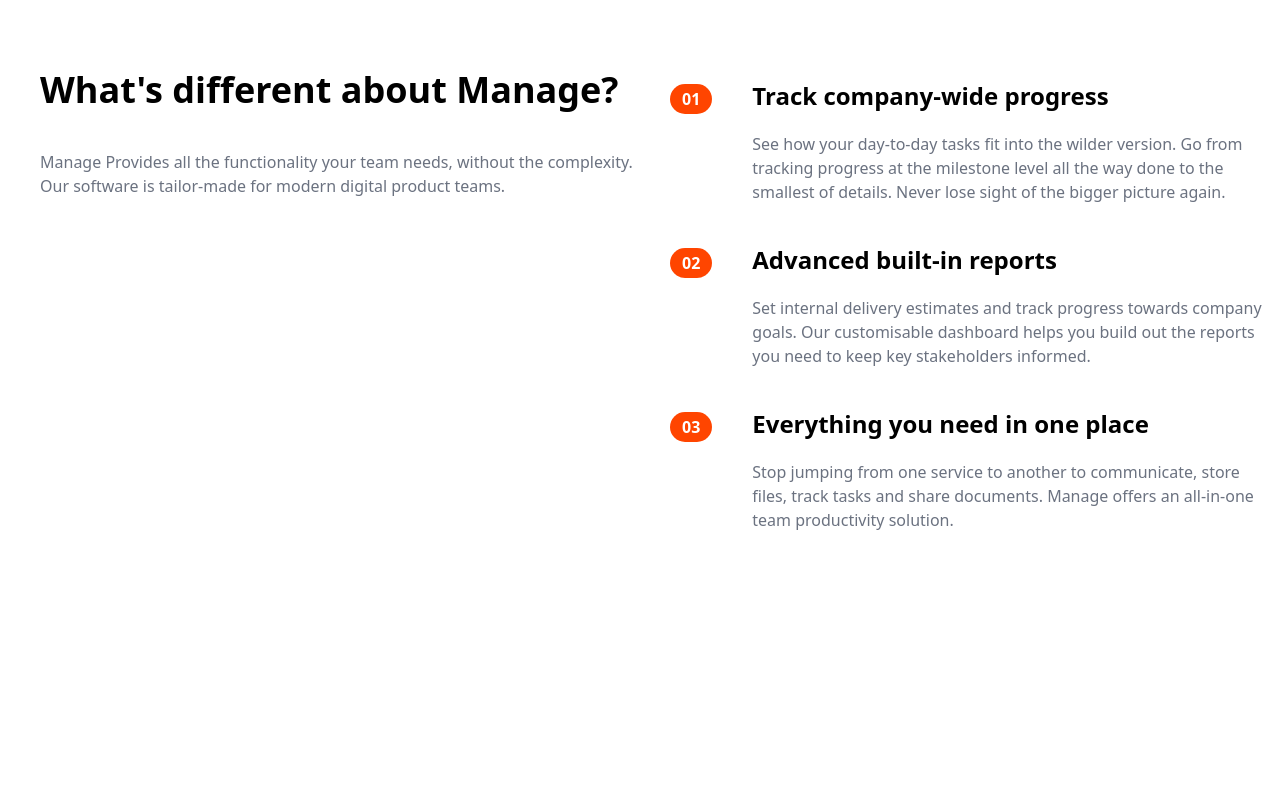
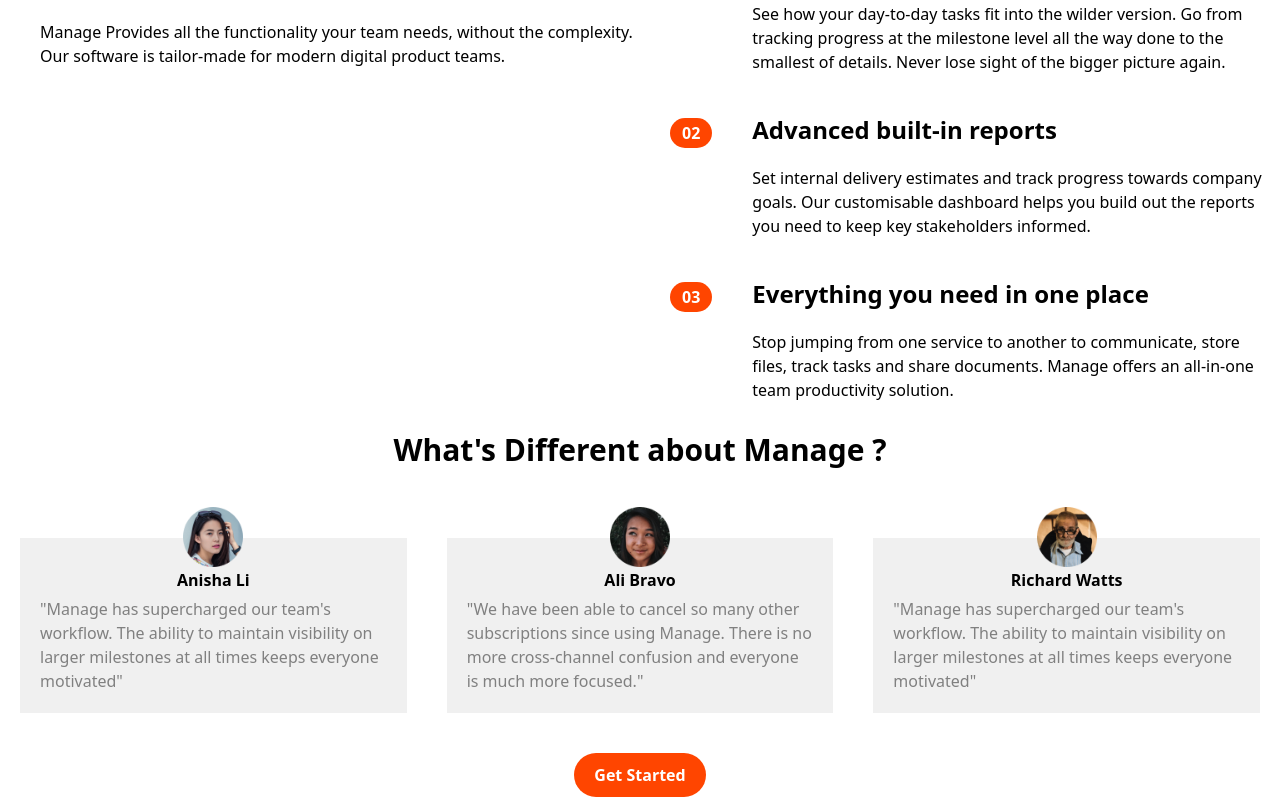
Before and after one commit to mafaz002/TailwindCss, a website: page src/index.html in a window 1280 px wide. Shown: the part 740-1537 px from the top of the page. Before the commit the page ends 1272 px from the top, so only its background shows below. Drawn offline with Linux system fonts and the light colour scheme.

Commit message:
testinomial section

```diff
--- a/src/index.html
+++ b/src/index.html
@@ -60,7 +60,7 @@
 
     <!-- FEATURES SECTION -->
     <section class="flex">
-      <div class="flex flex-row flex-1 items-center mt-[150px] ml-10">
+      <div class="flex flex-row flex-1 items-center mt-[20px] ml-10">
         <div class="flex-col flex-1 self-stretch space-y-10">
           <h1 class="font-bold text-4xl">What's different about Manage?</h1>
           <p class="text-gray-500">
@@ -126,5 +126,73 @@
         </div>
       </div>
     </section>
+
+    <!-- TESTINOMIAL SECTION -->
+    <section class="flex flex-col space-y-10">
+      <div class="flex justify-center flex-1 my-[30px]">
+        <h1 class="font-bold text-3xl select-none">
+          What's Different about Manage ?
+        </h1>
+      </div>
+      <div class="flex flex-row flex-1 space-x-10 mx-[20px] justify-around">
+        <div
+          class="relative flex flex-col items-center flex-1 self-stretch px-[20px] pb-[20px] bg-review"
+        >
+          <img
+            class="absolute top-[-18%] w-[60px] h-[60px]"
+            src="../assets/avatar-anisha.png"
+            alt=""
+          />
+          <h1 class="font-bold text-1xl mt-[30px] select-none">Anisha Li</h1>
+          <p class="text-gray mt-[5px]">
+            "Manage has supercharged our team's workflow. The ability to
+            maintain visibility on larger milestones at all times keeps everyone
+            motivated"
+          </p>
+        </div>
+
+        <div
+          class="relative flex flex-col items-center flex-1 self-stretch px-[20px] pb-[20px] bg-review"
+        >
+          <img
+            class="absolute top-[-18%] w-[60px] h-[60px]"
+            src="../assets/avatar-ali.png"
+            alt=""
+          />
+          <h1 class="font-bold text-1xl mt-[30px] select-none">Ali Bravo</h1>
+          <p class="text-gray mt-[5px]">
+            "We have been able to cancel so many other subscriptions since using
+            Manage. There is no more cross-channel confusion and everyone is
+            much more focused."
+          </p>
+        </div>
+
+        <div
+          class="relative flex flex-col items-center flex-1 self-stretch px-[20px] pb-[20px] bg-review"
+        >
+          <img
+            class="absolute top-[-18%] w-[60px] h-[60px]"
+            src="../assets/avatar-richard.png"
+            alt=""
+          />
+          <h1 class="font-bold text-1xl mt-[30px] select-none">
+            Richard Watts
+          </h1>
+          <p class="text-gray mt-[5px]">
+            "Manage has supercharged our team's workflow. The ability to
+            maintain visibility on larger milestones at all times keeps everyone
+            motivated"
+          </p>
+        </div>
+      </div>
+
+      <div class="flex flex-row justify-center">
+        <div
+          class="hidden md:block select-none rounded-3xl font-bold text-white px-5 py-2.5 bg-orangered hover:bg-lightcoral hover:cursor-pointer"
+        >
+          Get Started
+        </div>
+      </div>
+    </section>
   </body>
 </html>
--- a/tailwind.config.js
+++ b/tailwind.config.js
@@ -10,6 +10,9 @@
       ...colors,
       orangered: "#FF4500",
       lightcoral: "#F08080",
+      review: "#f0f0f0",
+      lightgray: "#D3D3D3",
+      gray: "#808080",
     },
   },
   plugins: [],
```
Also changed, not shown: assets/avatar-ali.png (added), assets/avatar-anisha.png (added), assets/avatar-richard.png (added), assets/avatar-shanai.png (added), dist/output.css.
